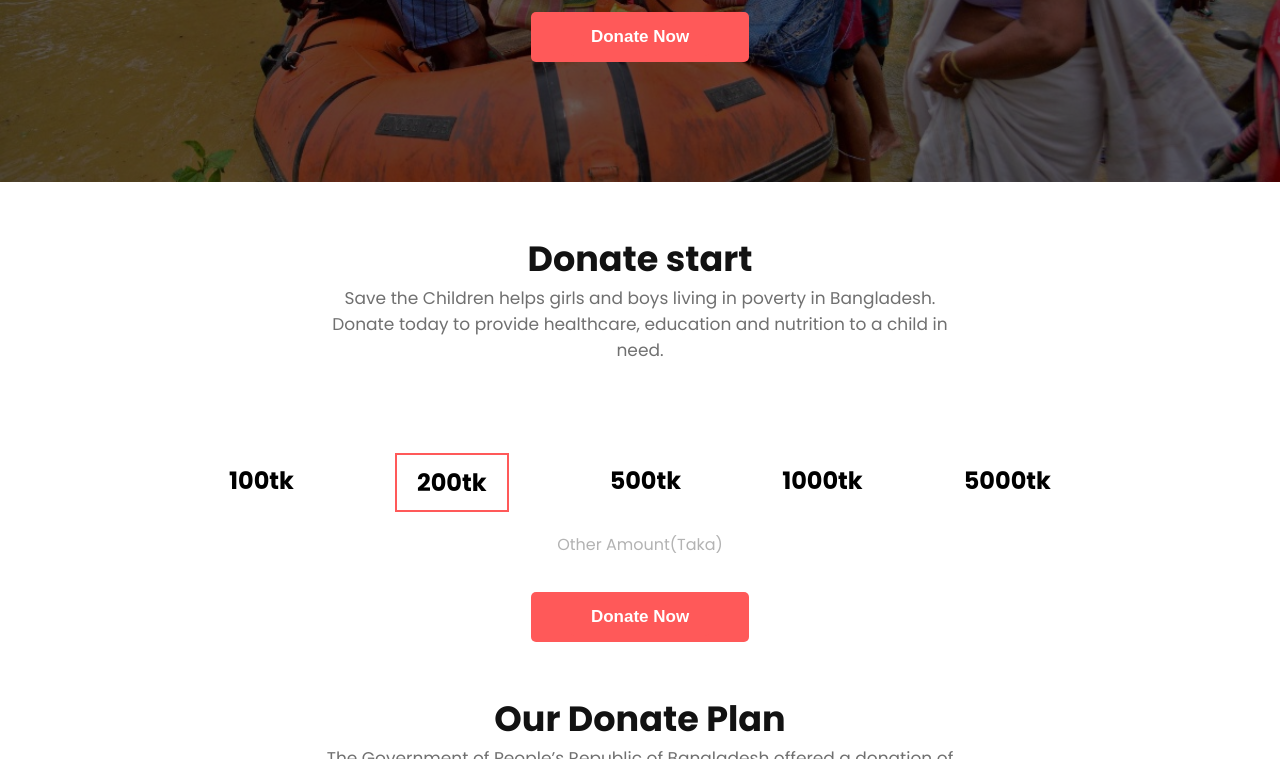
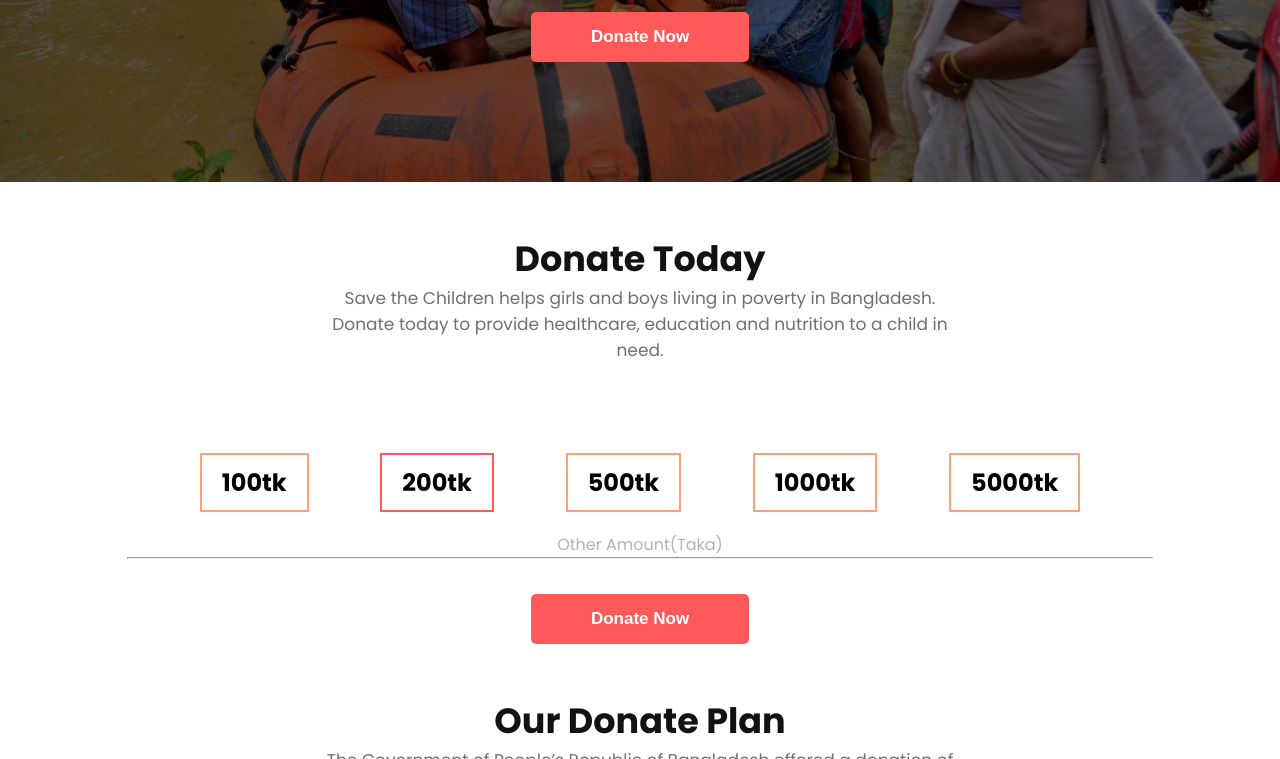
Before and after one commit to afzal75/assignments-1, a plain HTML site: page index.html in a window 1280 px wide. Shown: the part 414-1173 px from the top of the page. Drawn offline with Linux system fonts and the light colour scheme.

Commit message:
full website done

```diff
--- a/css/style.css
+++ b/css/style.css
@@ -101,11 +101,21 @@ button a {
     padding: 10px 20px;
     margin-top: -10px;
 }
+.taka{
+    border: 2px solid lightsalmon;
+    padding: 10px 20px;
+    margin-top: -10px;
+}
 
 .other-amount {
     color: #B3B3B3;
     text-align: center;
     padding-top: 20px;
+}
+hr{
+    width: 80%;
+    color: #DADADA;
+    margin: 0 auto;
 }
 
 .btn {
@@ -115,8 +125,8 @@ button a {
 
 /* donate amount part end */
 
-/* feature section start */
-.feature-section {
+/* blog section start */
+.blog-section {
 
     margin-top: 50px;
     display: flex;
@@ -162,7 +172,7 @@ button a {
     width: 70px;
 }
 
-/* feature section end */
+/* blog section end */
 
 /* contact form start */
 .contact {
--- a/index.html
+++ b/index.html
@@ -37,7 +37,7 @@
         <!-- donate amount section start -->
         <section>
             <div class="donate-section">
-                <h2>Donate start</h2>
+                <h2>Donate Today</h2>
                 <p>Save the Children helps girls and boys living in poverty in Bangladesh. Donate today to provide
                     healthcare, education and nutrition to a child in need.</p>
             </div>
@@ -51,6 +51,7 @@
                 <h2 class="taka">5000tk</h2>
             </div>
             <p class="other-amount">Other Amount(Taka)</p>
+            <hr>
             <div class="btn">
                 <button><a href="">Donate Now</a></button>
             </div>
@@ -65,9 +66,9 @@
         </section>
         <!-- donate plane section end -->
 
-        <!-- feature section start -->
+        <!-- blog section start -->
         <section>
-            <div class="feature-section">
+            <div class="blog-section">
                 <div class="blog2">
                     <div class="blog">
                         <div class="icon">
@@ -110,7 +111,7 @@
                 </div>
             </div>
         </section>
-        <!-- feature section end -->
+        <!-- blog section end -->
 
 
         <section>
```
